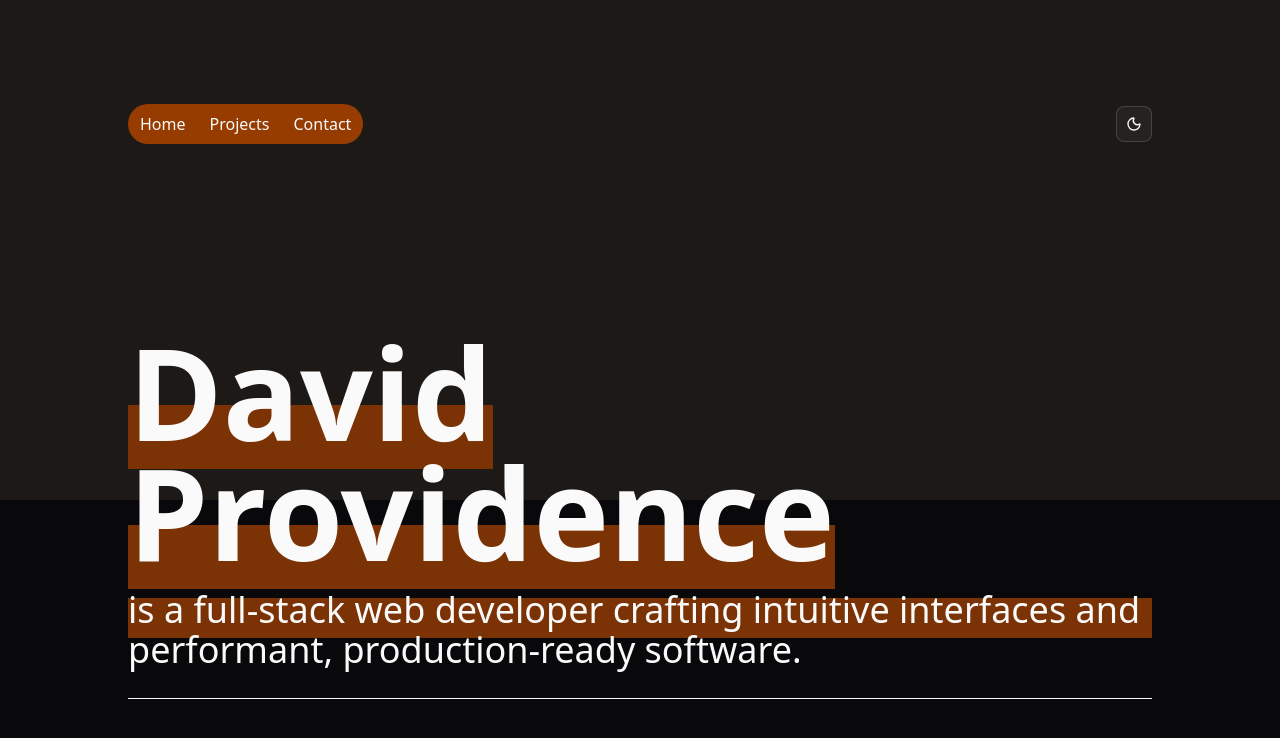
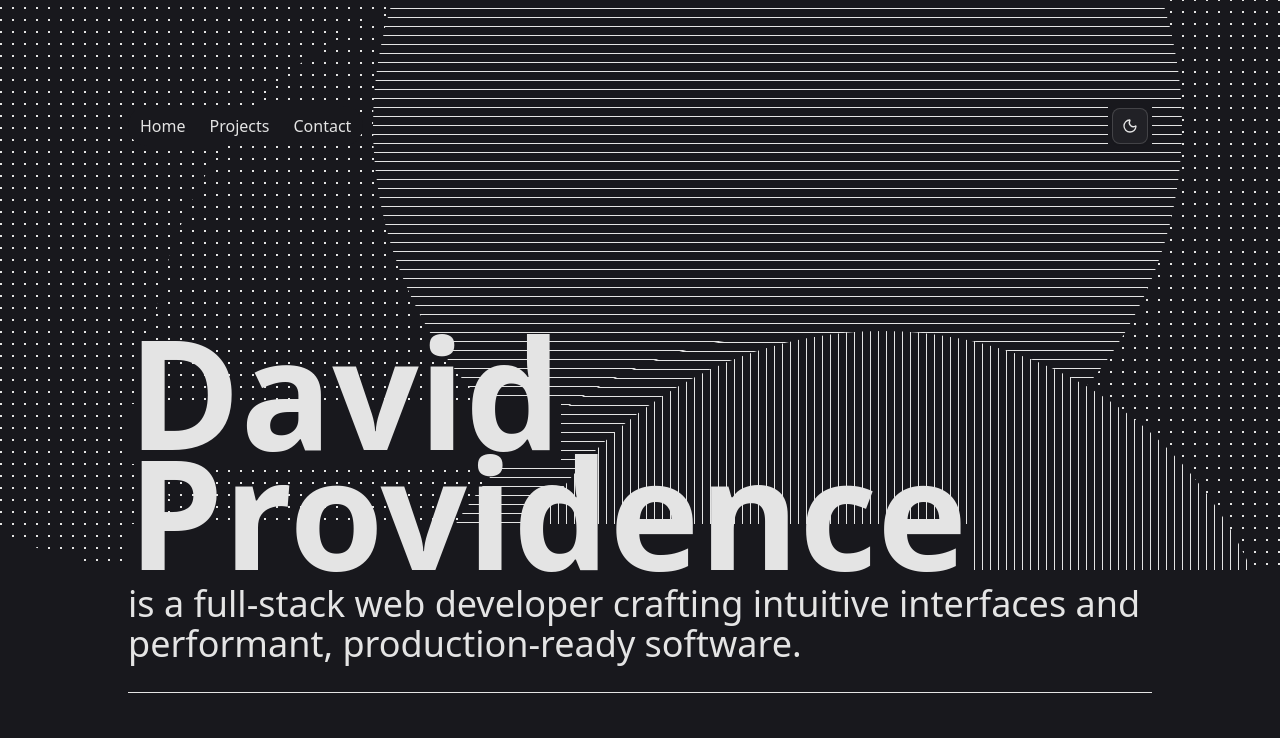
Before and after one commit to Pdave-dcn/portfolio, a Next.js app: page / in a window 1280 px wide. Shown: the top 738 px of the page. Built offline with nearby package versions, Linux system fonts and the light colour scheme.

Commit message:
feat: update dark theme colors, enhance PageWrapper with BackgroundShapes, and improve Navbar styling

```diff
--- a/app/globals.css
+++ b/app/globals.css
@@ -79,8 +79,8 @@
 }
 
 .dark {
-  --background: oklch(0.141 0.005 285.823);
-  --foreground: oklch(0.985 0 0);
+  --background: oklch(0.21 0.01 286);
+  --foreground: oklch(0.92 0 286);
   --card: oklch(0.21 0.006 285.885);
   --card-foreground: oklch(0.985 0 0);
   --popover: oklch(0.21 0.006 285.885);
--- a/app/layout.tsx
+++ b/app/layout.tsx
@@ -17,7 +17,7 @@ export default function RootLayout({
   children: React.ReactNode;
 }) {
   return (
-    <html lang="en">
+    <html lang="en" suppressHydrationWarning>
       <body className={`${inter.variable} antialiased`}>
         <ThemeProvider attribute="class" defaultTheme="dark">
           <PageWrapper>{children}</PageWrapper>
--- /dev/null
+++ b/components/BackgroundShapes.tsx
@@ -0,0 +1,133 @@
+"use client";
+
+import { ShapeCircle } from "./ui/shape-circle";
+import { useState, useEffect } from "react";
+import { usePathname } from "next/navigation";
+
+const MOBILE_MAX_WIDTH = 400;
+const MOBILE_MAX_HEIGHT = 300;
+const DESKTOP_MAX_WIDTH = 1400;
+const DESKTOP_MAX_HEIGHT = 500;
+const OFFSET = 350; // Controls how far shapes can scatter outside the main area
+
+type ShapePattern = "dots" | "horizontal" | "vertical" | "solid";
+
+type ShapeConfig = {
+  [key in ShapePattern]: number;
+};
+
+const MOBILE_SHAPE_CONFIG: ShapeConfig = {
+  dots: 5,
+  horizontal: 2,
+  vertical: 2,
+  solid: 1,
+};
+
+const DESKTOP_SHAPE_CONFIG: ShapeConfig = {
+  dots: 5,
+  horizontal: 3,
+  vertical: 2,
+  solid: 1,
+};
+
+function seededRandom(seed: number) {
+  let v = seed >>> 0;
+  return () => {
+    v = (v * 1664525 + 1013904223) >>> 0;
+    return v / 2 ** 32;
+  };
+}
+
+const generateShapes = (
+  maxWidth: number,
+  maxHeight: number,
+  shapeConfig: ShapeConfig
+) => {
+  const shapes: { pattern: ShapePattern; style: React.CSSProperties }[] = [];
+
+  const MIN_POS = -OFFSET;
+
+  // Iterate over the configuration to create the desired number of each shape
+  (Object.keys(shapeConfig) as ShapePattern[]).forEach((pattern) => {
+    const count = shapeConfig[pattern];
+
+    for (let i = 0; i < count; i++) {
+      const rnd = seededRandom(Math.floor(Math.random() * 1e9 + i));
+
+      const MAX_WIDTH_RANGE = maxWidth + 2 * OFFSET;
+      const MAX_HEIGHT_RANGE = maxHeight + 2 * OFFSET;
+
+      const left = Math.round(rnd() * MAX_WIDTH_RANGE + MIN_POS);
+      const top = Math.round(rnd() * MAX_HEIGHT_RANGE + MIN_POS);
+
+      //const scale = Number((0.6 + rnd() * 0.7).toFixed(2));
+
+      shapes.push({
+        pattern: pattern,
+        style: {
+          position: "absolute" as const,
+          left: `${left}px`,
+          top: `${top}px`,
+          //transform: `scale(${scale})`,
+        },
+      });
+    }
+  });
+
+  return shapes;
+};
+
+const BackgroundShapes = () => {
+  const pathname = usePathname();
+  const [mounted, setMounted] = useState(false);
+
+  useEffect(() => {
+    // eslint-disable-next-line react-hooks/set-state-in-effect
+    setMounted(true);
+  }, []);
+
+  if (!mounted) return null;
+
+  const mobileShapes = generateShapes(
+    MOBILE_MAX_WIDTH,
+    MOBILE_MAX_HEIGHT,
+    MOBILE_SHAPE_CONFIG
+  );
+
+  const desktopShapes = generateShapes(
+    DESKTOP_MAX_WIDTH,
+    DESKTOP_MAX_HEIGHT,
+    DESKTOP_SHAPE_CONFIG
+  );
+
+  return (
+    <>
+      {/* Mobile Shapes Container */}
+      <div className="md:hidden">
+        {mobileShapes.map((shape, i) => (
+          <ShapeCircle
+            // Key ensures that shape position changes on route change
+            key={`mobile-${pathname}-${shape.pattern}-${i}`}
+            pattern={shape.pattern}
+            style={shape.style}
+            size="xl"
+          />
+        ))}
+      </div>
+
+      {/* Desktop Shapes Container */}
+      <div className="hidden md:block">
+        {desktopShapes.map((shape, i) => (
+          <ShapeCircle
+            key={`desktop-${pathname}-${shape.pattern}-${i}`}
+            pattern={shape.pattern}
+            style={shape.style}
+            size="xl"
+          />
+        ))}
+      </div>
+    </>
+  );
+};
+
+export default BackgroundShapes;
--- a/components/layout/PageWrapper.tsx
+++ b/components/layout/PageWrapper.tsx
@@ -1,12 +1,15 @@
 "use client";
 
+import BackgroundShapes from "../BackgroundShapes";
 import { Navbar } from "../navigation/Navbar";
 
 export function PageWrapper({ children }: { children: React.ReactNode }) {
   return (
     <div className="relative w-full flex flex-col items-center">
       {/* Full-width background */}
-      <div className="absolute top-0 left-0 -z-10 w-full h-[420px] md:h-[500px] bg-stone-900"></div>
+      <div className="absolute overflow-hidden top-0 left-0 -z-10 w-full h-[400px] md:h-[570px] bg-background">
+        <BackgroundShapes />
+      </div>
 
       {/* Main content constrained to 80% width */}
       <div className="w-[90%] md:w-[80%] mt-10 md:mt-20">
--- a/components/navigation/Navbar.tsx
+++ b/components/navigation/Navbar.tsx
@@ -6,7 +6,7 @@ import { ModeToggle } from "../ui/theme-toggle";
 export function Navbar() {
   return (
     <nav className="w-full py-4 md:py-6 flex justify-between items-center">
-      <ul className="flex items-center gap-5 md:gap-6 px-3 py-0.5 md:py-2 bg-amber-800 rounded-full list-none">
+      <ul className="flex items-center gap-5 md:gap-6 px-3 py-1 md:py-2 bg-background rounded-full list-none">
         <li>
           <Link href="/" aria-label="Navigate to home page">
             Home
@@ -24,7 +24,9 @@ export function Navbar() {
         </li>
       </ul>
 
-      <ModeToggle />
+      <div className="p-1 bg-background">
+        <ModeToggle />
+      </div>
     </nav>
   );
 }
--- a/components/sections/HeroSection.tsx
+++ b/components/sections/HeroSection.tsx
@@ -3,17 +3,17 @@ const HeroSection = () => {
     <>
       <div className="mt-35 md:mt-40 flex flex-col gap-10 md:gap-7">
         <div>
-          <h1 className="flex flex-col gap-2.5 text-6xl md:text-9xl font-bold">
-            <span className="relative inline-block w-fit before:content-[''] before:absolute before:top-[60%] before:left-0 before:w-full before:h-1/2 before:bg-amber-900 before:-z-10">
+          <h1 className="flex flex-col text-[4rem] leading-15 md:leading-30 md:text-[9.5rem] font-bold">
+            <span className="relative inline-block w-fit before:content-[''] before:absolute before:top-[60%] before:left-0 before:w-full before:h-1/2 before:bg-background before:-z-10">
               David
             </span>
 
-            <span className="-mt-4.5 relative inline-block w-fit before:content-[''] before:absolute before:top-[60%] before:left-0 before:w-full before:h-1/2 before:bg-amber-900 before:-z-10">
+            <span className="relative inline-block w-fit before:content-[''] before:absolute before:top-[60%] before:left-0 before:w-full before:h-1/2 before:bg-background before:-z-10">
               Providence
             </span>
           </h1>
 
-          <p className="text-2xl text-pretty md:text-4xl mt-3.5 relative inline-block w-fit before:content-[''] before:absolute before:top-[10%] before:left-0 before:w-full before:h-1/2 before:bg-amber-900 before:-z-10">
+          <p className="md:mt-3 text-2xl text-pretty md:text-4xl relative inline-block w-fit before:content-[''] before:absolute before:top-[8%] before:left-0 before:w-[90%] before:h-1/2 before:bg-background before:-z-10">
             is a full-stack web developer crafting intuitive interfaces and
             performant, production-ready software.
           </p>
```
